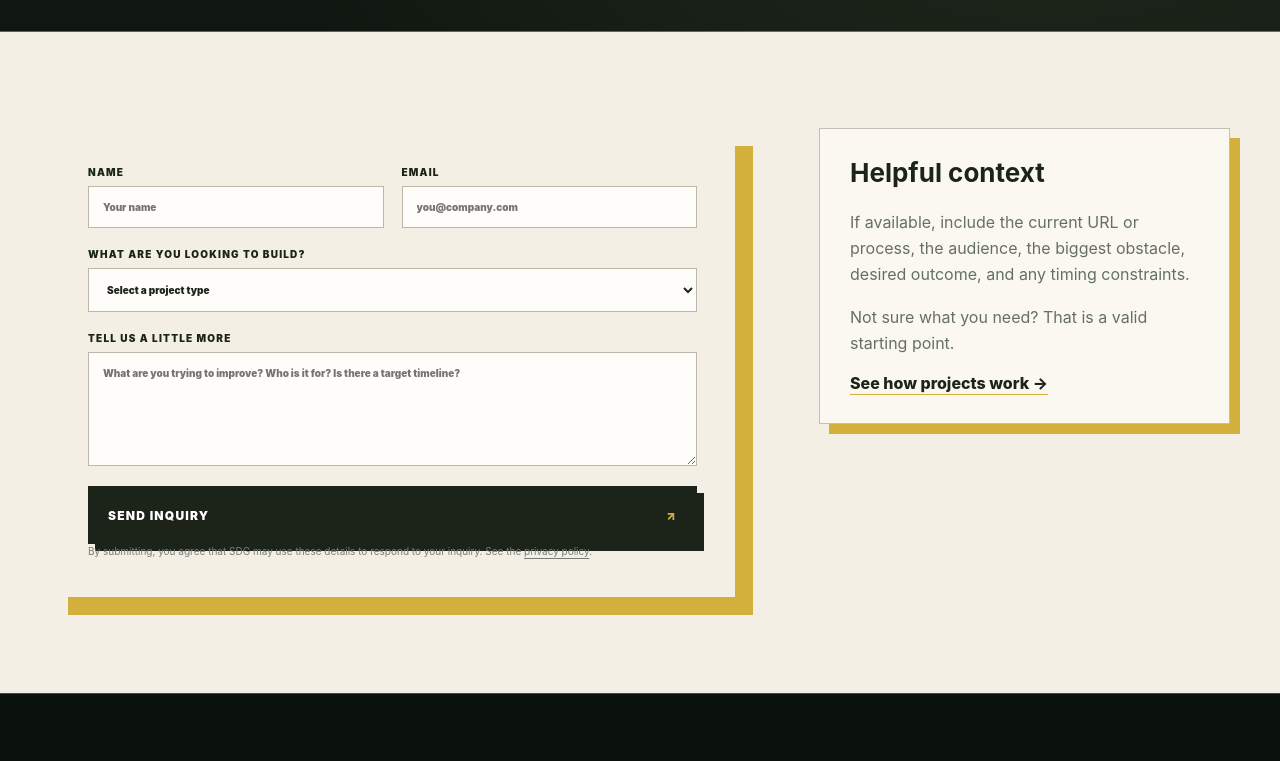
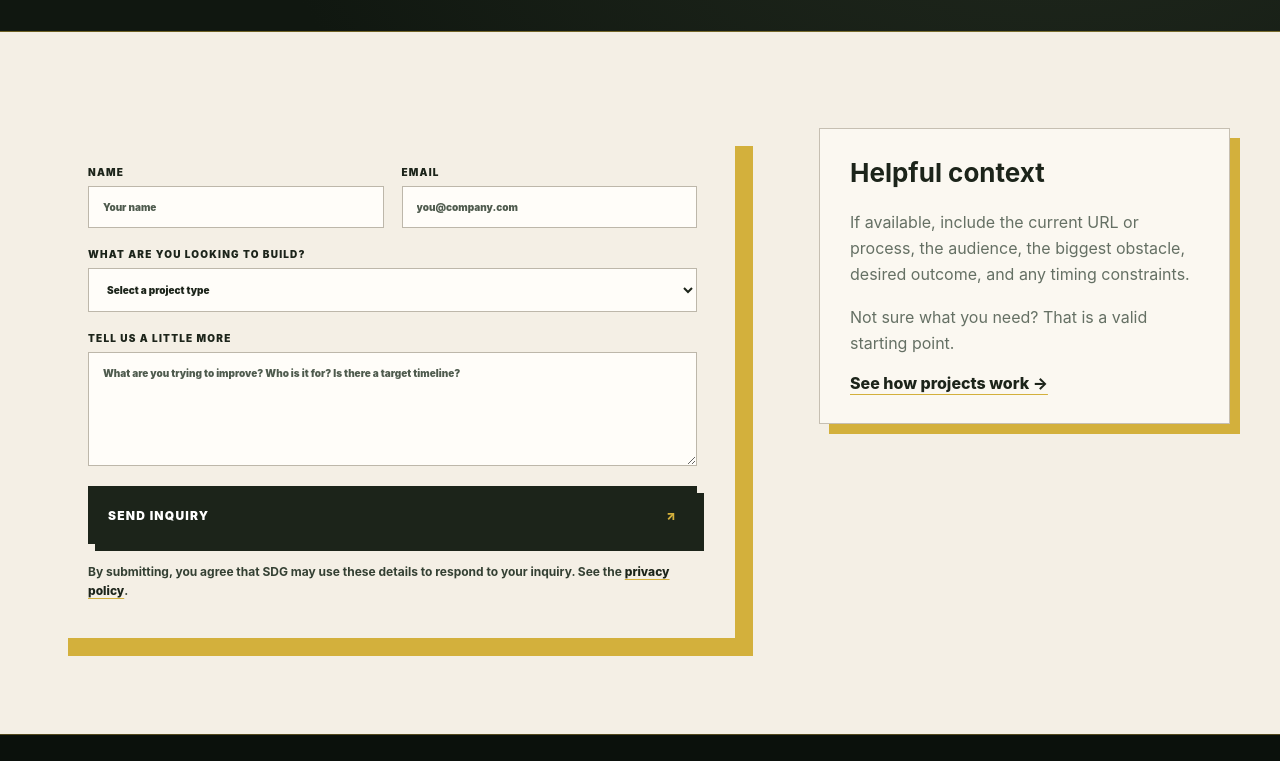
Before and after one commit to Savage-Development-Group/SDG, a plain HTML site: page contact/index.html in a window 1280 px wide. Shown: the part 627-1388 px from the top of the page. Drawn offline with Linux system fonts and the light colour scheme.

Commit message:
Improve contact form text contrast

```diff
--- a/page-styles.css
+++ b/page-styles.css
@@ -64,8 +64,8 @@ main { background: var(--cream); }
 .legal-updated { color: #94a092; font-size: 13px; }
 
 .contact-form .honeypot, .honeypot { position: absolute !important; left: -5000px !important; }
-.contact-form .form-note { margin: 0; color: #747d73; font-size: 10px; line-height: 1.5; }
-.contact-form .form-note a { text-decoration: underline; text-underline-offset: 3px; }
+.contact-form .form-note { margin: 18px 0 0; color: #344033; font-size: 12px; font-weight: 650; line-height: 1.6; }
+.contact-form .form-note a { color: var(--green); font-weight: 850; text-decoration: underline; text-decoration-color: var(--gold); text-underline-offset: 3px; }
 
 footer .footer-inner { display: flex; align-items: center; justify-content: space-between; gap: 36px; }
 footer .footer-inner .brand { margin: 0; }
--- a/styles.css
+++ b/styles.css
@@ -183,7 +183,7 @@ h1, h2, h3, p, a, li, dd { overflow-wrap: break-word; }
 
 .contact-section { padding: 125px 0; color: white; background: radial-gradient(circle at 20% 20%,#293529,var(--green-deep) 60%); }
 .contact-grid { display: grid; grid-template-columns: .9fr 1.1fr; gap: 90px; align-items: start; }.contact-copy h2 { font-size: clamp(52px,5vw,76px); }.contact-copy > p { color: #aeb9ad; font-size: 18px; line-height: 1.7; }.contact-note { margin-top: 45px; padding: 22px; border-left: 4px solid var(--gold); background: rgba(255,255,255,.04); }.contact-note span { color: var(--gold); font-size: 9px; font-weight: 900; letter-spacing: .15em; }.contact-note p { margin: 10px 0 0; color: #abb5aa; font-size: 13px; line-height: 1.6; }
-.contact-form { padding: 38px; background: var(--cream); color: var(--green); box-shadow: 18px 18px 0 var(--gold); }.contact-form label { display: grid; gap: 8px; margin-bottom: 20px; font-size: 10px; font-weight: 900; letter-spacing: .12em; text-transform: uppercase; }.field-row { display: grid; grid-template-columns: 1fr 1fr; gap: 18px; }.contact-form input,.contact-form select,.contact-form textarea { width: 100%; border: 1px solid #bdb7aa; background: #fffdf9; padding: 14px; color: var(--green); outline: none; }.contact-form input:focus,.contact-form select:focus,.contact-form textarea:focus { border-color: var(--gold); box-shadow: 0 0 0 2px rgba(211,176,60,.2); }.contact-form textarea { resize: vertical; }.contact-form button { display: flex; justify-content: space-between; width: 100%; padding: 17px 20px; border: 0; background: var(--green); color: white; font-size: 12px; font-weight: 900; letter-spacing: .1em; text-transform: uppercase; cursor: pointer; }.contact-form button span { color: var(--gold); }.contact-form small { display: block; margin-top: 13px; color: #747d73; font-size: 10px; }
+.contact-form { padding: 38px; background: var(--cream); color: var(--green); box-shadow: 18px 18px 0 var(--gold); }.contact-form label { display: grid; gap: 8px; margin-bottom: 20px; font-size: 10px; font-weight: 900; letter-spacing: .12em; text-transform: uppercase; }.field-row { display: grid; grid-template-columns: 1fr 1fr; gap: 18px; }.contact-form input,.contact-form select,.contact-form textarea { width: 100%; border: 1px solid #bdb7aa; background: #fffdf9; padding: 14px; color: var(--green); outline: none; }.contact-form input::placeholder,.contact-form textarea::placeholder { color: #4f5b4e; opacity: 1; }.contact-form input:focus,.contact-form select:focus,.contact-form textarea:focus { border-color: var(--gold); box-shadow: 0 0 0 2px rgba(211,176,60,.2); }.contact-form textarea { resize: vertical; }.contact-form button { display: flex; justify-content: space-between; width: 100%; padding: 17px 20px; border: 0; background: var(--green); color: white; font-size: 12px; font-weight: 900; letter-spacing: .1em; text-transform: uppercase; cursor: pointer; }.contact-form button span { color: var(--gold); }.contact-form small { display: block; margin-top: 18px; color: #344033; font-size: 12px; font-weight: 650; line-height: 1.6; }.contact-form small a { font-weight: 850; text-decoration: underline; text-underline-offset: 3px; }
 
 footer { padding: 70px 0 24px; color: #c8d0c7; background: #0b110c; border-top: 1px solid rgba(211,176,60,.35); }.footer-grid { display: grid; grid-template-columns: 1.5fr .5fr .5fr; gap: 70px; }.footer-grid img { width: 260px; }.footer-grid p { max-width: 430px; color: #778276; line-height: 1.6; }.footer-grid > div:not(:first-child) { display: grid; align-content: start; gap: 13px; }.footer-grid strong { margin-bottom: 8px; color: var(--gold); font-size: 10px; letter-spacing: .15em; }.footer-grid a { font-size: 13px; }.footer-bottom { display: flex; justify-content: space-between; margin-top: 55px; padding-top: 22px; color: #606b60; border-top: 1px solid #202920; font-size: 11px; }
 
```
